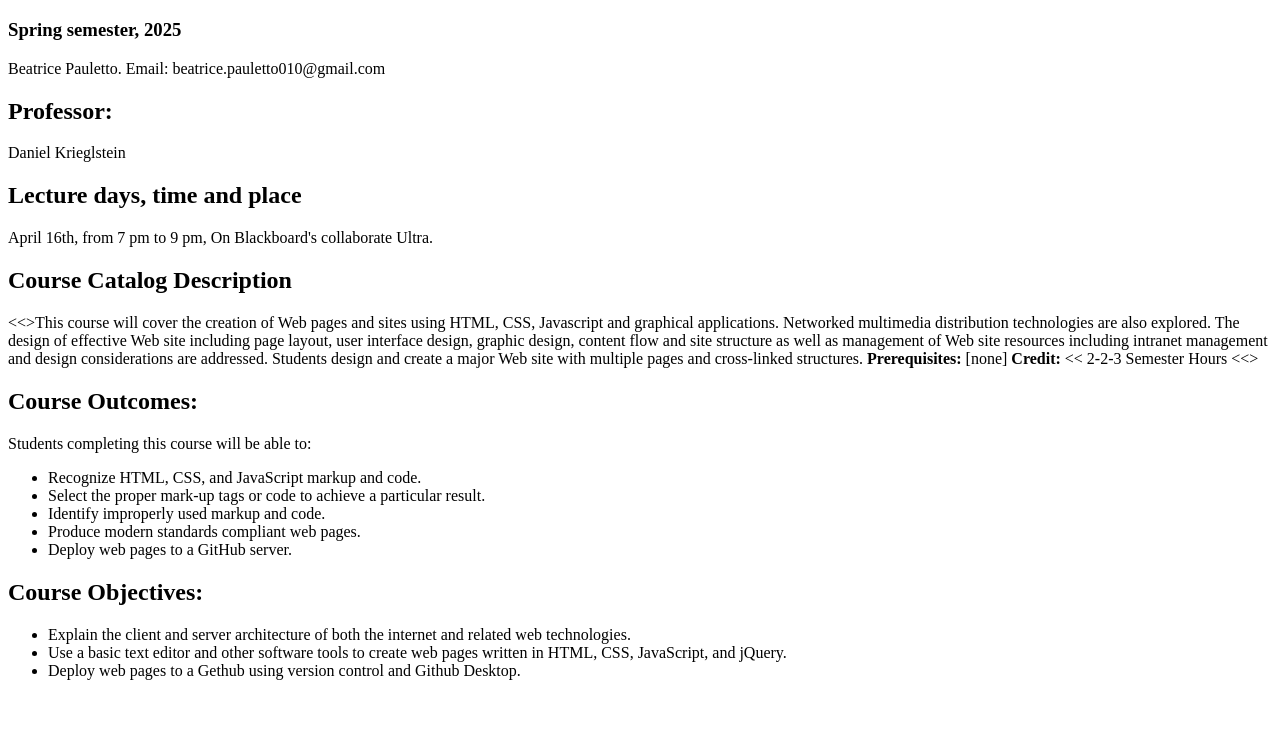
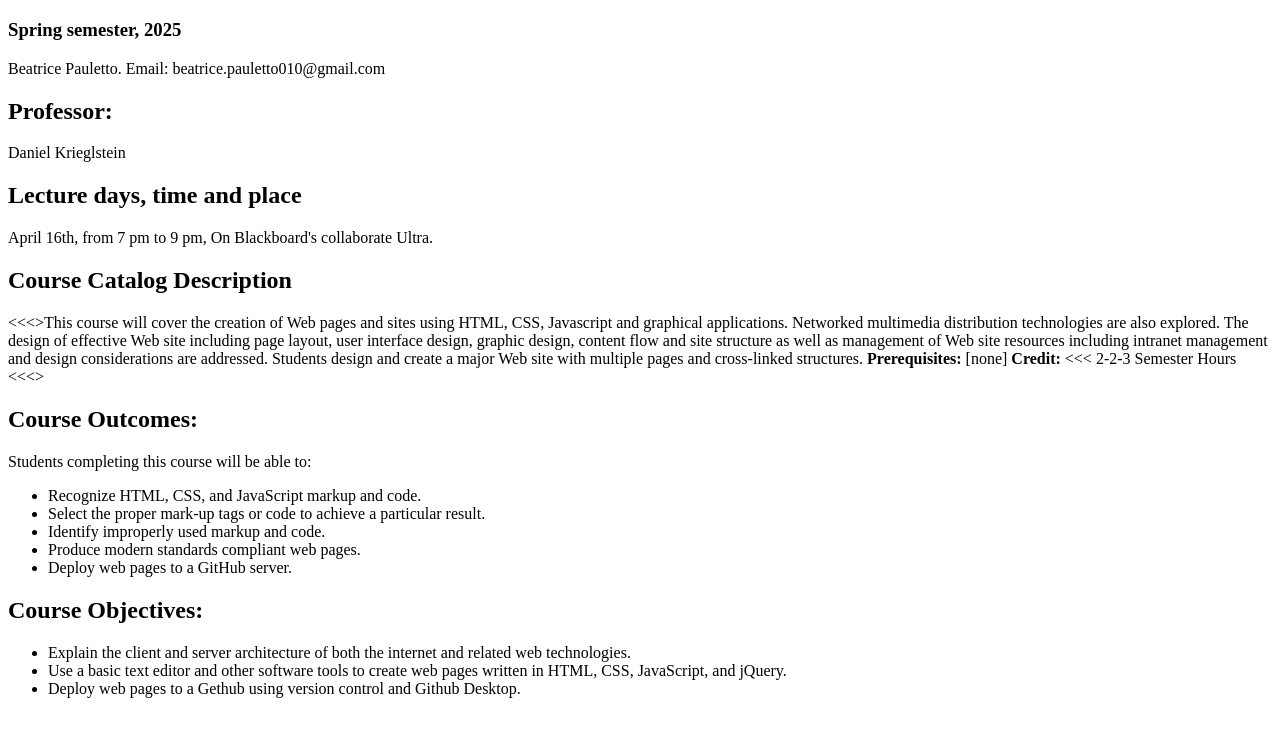
Before and after one commit to Beatrice-star/Lab_2, a plain HTML site: page index.html in a window 1280 px wide. Shown: the part 61-798 px from the top of the page. Drawn offline with Linux system fonts and the light colour scheme.

Commit message:
Update index.html

```diff
--- a/index.html
+++ b/index.html
@@ -13,7 +13,7 @@
 <h2> Lecture days, time and place </h2>
 <p> April 16th, from 7 pm to 9 pm, On Blackboard's collaborate Ultra. </p>
 <h2> Course Catalog Description </h2>
-<&lt;>This course will cover the creation of Web pages and sites using HTML, CSS, Javascript and graphical applications. Networked multimedia distribution technologies are also explored. The design of effective Web site including page layout, user interface design, graphic design, content flow and site structure as well as management of Web site resources including intranet management and design considerations are addressed. Students design and create a major Web site with multiple pages and cross-linked structures. <strong> Prerequisites: </strong> [none] <strong> Credit: </strong> <&lt; 2-2-3 Semester Hours <&lt;>
+<&lt;&lt;>This course will cover the creation of Web pages and sites using HTML, CSS, Javascript and graphical applications. Networked multimedia distribution technologies are also explored. The design of effective Web site including page layout, user interface design, graphic design, content flow and site structure as well as management of Web site resources including intranet management and design considerations are addressed. Students design and create a major Web site with multiple pages and cross-linked structures. <strong> Prerequisites: </strong> [none] <strong> Credit: </strong> <&lt;&lt; 2-2-3 Semester Hours <&lt;&lt;>
 <h2> Course Outcomes: </h2>
 <p> Students completing this course will be able to: </p>
 <ul>
```
